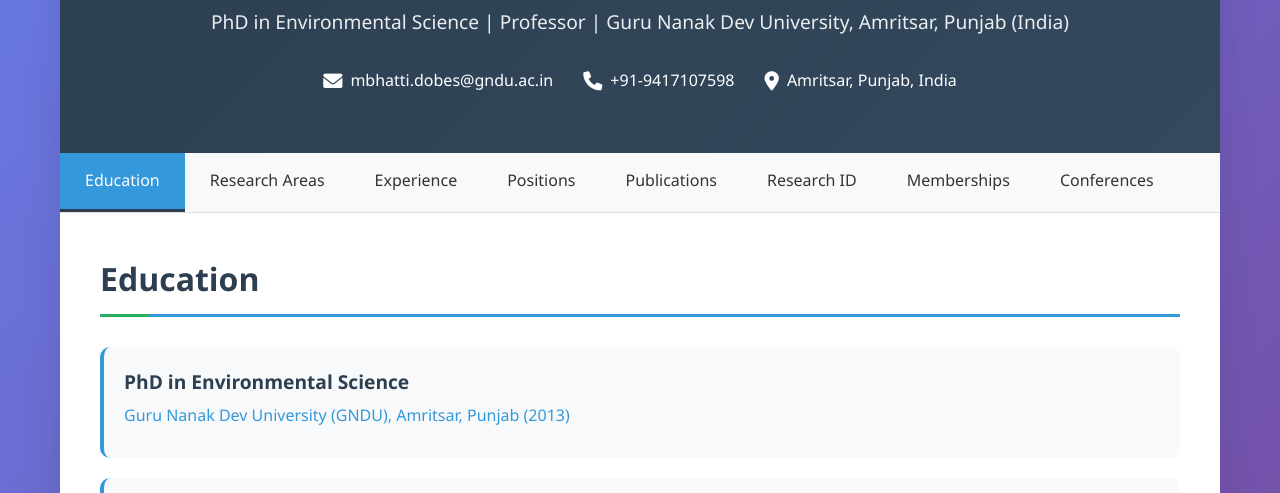
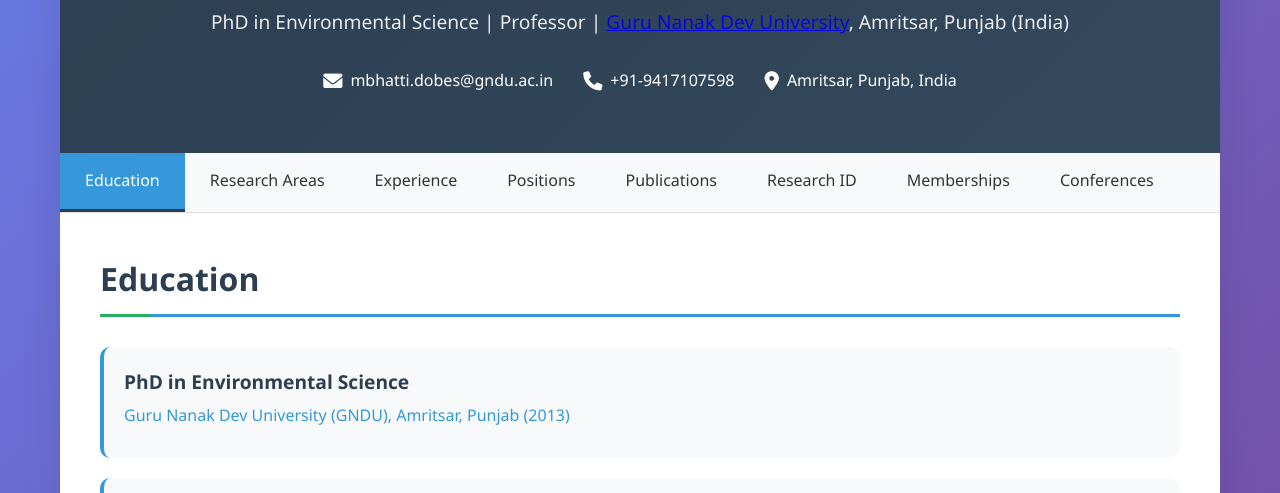
Before and after one commit to manpreetsinghbhatti/manpreetsinghbhatti.github.io, a plain HTML site: page index.html in a window 1280 px wide. Shown: the part 307-800 px from the top of the page. Drawn offline with Linux system fonts and the light colour scheme.

Commit message:
Update index.html

```diff
--- a/index.html
+++ b/index.html
@@ -14,7 +14,7 @@
                 <div class="header-content">
                     <img src="https://gndu.irins.org/profile_images/176836.JPG" alt="MS Bhatti" class="profile-img">
                     <h1 class="name">Manpreet Singh Bhatti</h1>
-                    <p class="title">PhD in Environmental Science | Professor | Guru Nanak Dev University, Amritsar, Punjab (India)</p>
+                    <p class="title">PhD in Environmental Science | Professor | <a href="gndu.ac.in">Guru Nanak Dev University</a>, Amritsar, Punjab (India)</p>
                     <div class="contact-info">
                         <div class="contact-item">
                             <i class="fas fa-envelope"></i>
```
